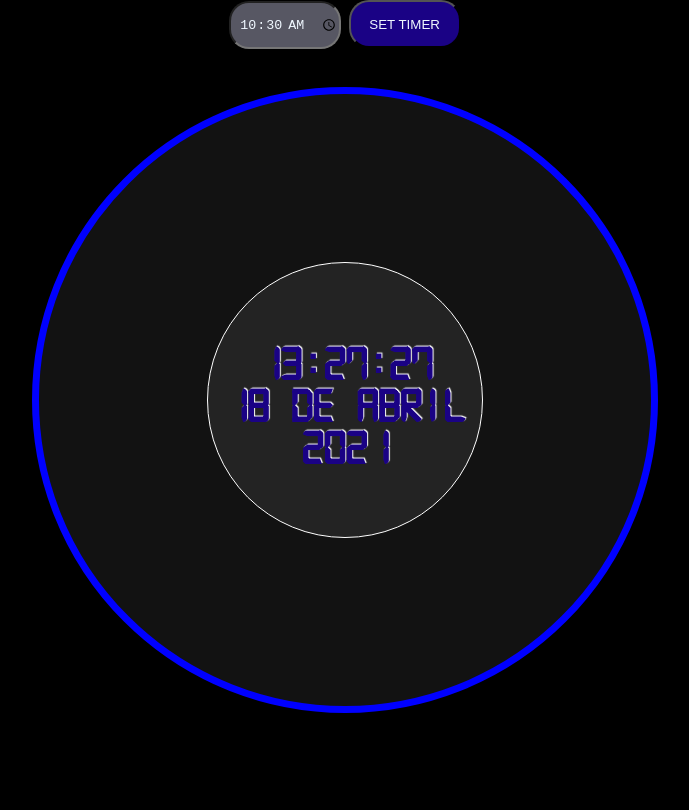
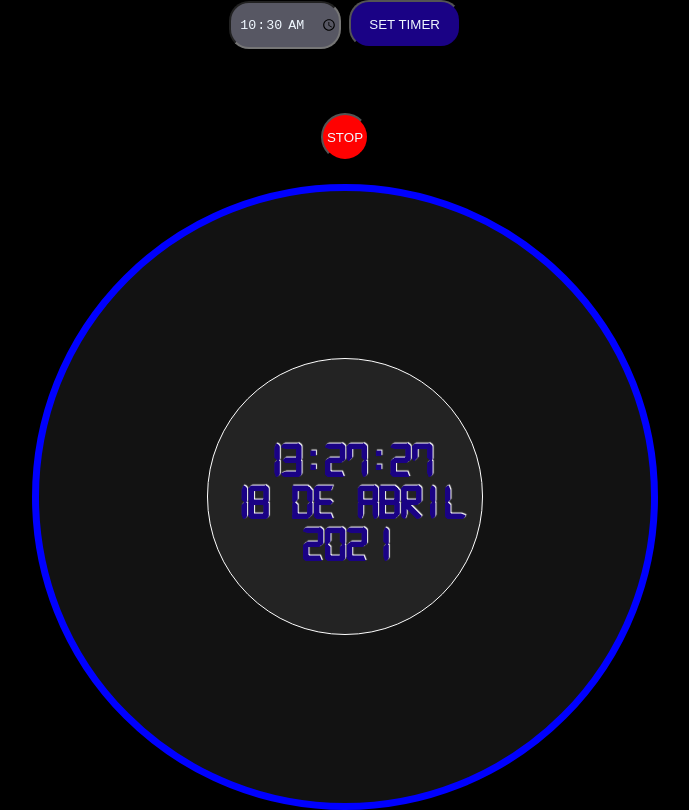
Before and after one commit to Julian-Calle/vanillaAlarmClock, a website: page www/index.html in a window 1280 px wide. Both pictures are taken after typing "10:30" into the empty fields and a click on the button "SET TIMER". Shown: the whole page, without its empty margins (295-984 px from the left). Drawn offline with Linux system fonts and the light colour scheme.

Commit message:
alarm added

```diff
--- a/www/clock.css
+++ b/www/clock.css
@@ -20,6 +20,29 @@ h1,h2{
 .timer{
 z-index: 3;
 }
+.counter{
+display: flex;
+flex-direction: column;
+align-items: center;
+justify-content: center;
+gap:2rem;
+}
+.stopButton{
+    width: 3rem;
+    height: 3rem;
+    background-color: rgb(255, 1, 1);
+    color: aliceblue;
+    border-radius: 50%;
+    transition: 1s;
+
+}
+.hidden{
+    display:none;
+    width: 0.1rem;
+    height: 0.1rem;
+    transition: 1s;
+}
+
 body {
     font-family: Digital-Mono;
     color: rgb(26, 2, 133);
@@ -28,10 +51,11 @@ body {
     width: 100vw;
     display: flex;
     flex-direction: column;
-    justify-content: space-around;
+    justify-content: center;
     align-items: center;
     text-align: center;
-
+    gap:7rem;
+    transition: 1s;
 }
 .timer input {
     width: 7rem;
@@ -44,7 +68,7 @@ body {
 
 }
 
-.timer button{
+form button{
     width: 7rem;
     height: 3rem;
     background-color: rgb(26, 2, 133);
@@ -73,6 +97,7 @@ top: 0;
 .clock{
     width:100%;
     height:90%;
+    position: relative;
 }
 .outer{
 border: blue 6px solid;
--- a/www/clock.js
+++ b/www/clock.js
@@ -1,4 +1,5 @@
 "use strict";
+
 //selection of DOM's elements necessary for the program
 const hourText = document.querySelector(".time");
 const dayText = document.querySelector(".date");
@@ -9,6 +10,10 @@ const alamrCircle = document.querySelector(".alarm");
 const alarmText = document.querySelector(".timer h1");
 const formTimer = document.querySelector("form");
 const timeInput = document.querySelector("input");
+const alarmSound = document.querySelector(".test");
+const stopButton = document.querySelector(".stopButton");
+let activeSound = false;
+let sound;
 
 //this numbers are required for the correct circle dimensions
 const minCircleSize = 280;
@@ -37,10 +42,24 @@ function handlerClick(e) {
   }
 }
 
+stopButton.addEventListener("click", (e) => {
+  e.preventDefault();
+  clearInterval(sound);
+  stopButton.classList.add("hidden");
+});
+
+function startAlarmSound() {
+  stopButton.classList.remove("hidden");
+  sound = setInterval(() => alarmSound.play(), 300);
+}
 //used for determine num of second until alarm stop
 function checkTimer(alarmTime) {
-  alarmText.innerText =
-    alarmTime < 0 ? " " : `Quedan ${Math.trunc(alarmTime)} seg`;
+  if (alarmTime < 0) {
+    alarmText.innerText = "";
+    startAlarmSound();
+  } else {
+    alarmText.innerText = `Quedan ${Math.trunc(alarmTime)} seg`;
+  }
 }
 //used to determinate the discatance between two different dates in seconds
 function distanceDate(startDate, endDate) {
--- a/www/index.html
+++ b/www/index.html
@@ -19,13 +19,19 @@
 
 <body>
     <section class="timer">
+        <audio class="test" src="./share/alarmSound.wav" autoplay>
+        </audio>
         <frameset>
             <form>
 
                 <input type="time" name="timer" id="timer">
                 <button>SET TIMER</button>
             </form>
-            <h1></h1>
+            <div class="counter">
+
+                <h1></h1>
+                <button class="stopButton hidden">STOP</button>
+            </div>
         </frameset>
     </section>
     <section class="clock">
```
Also changed, not shown: 2 other files.
